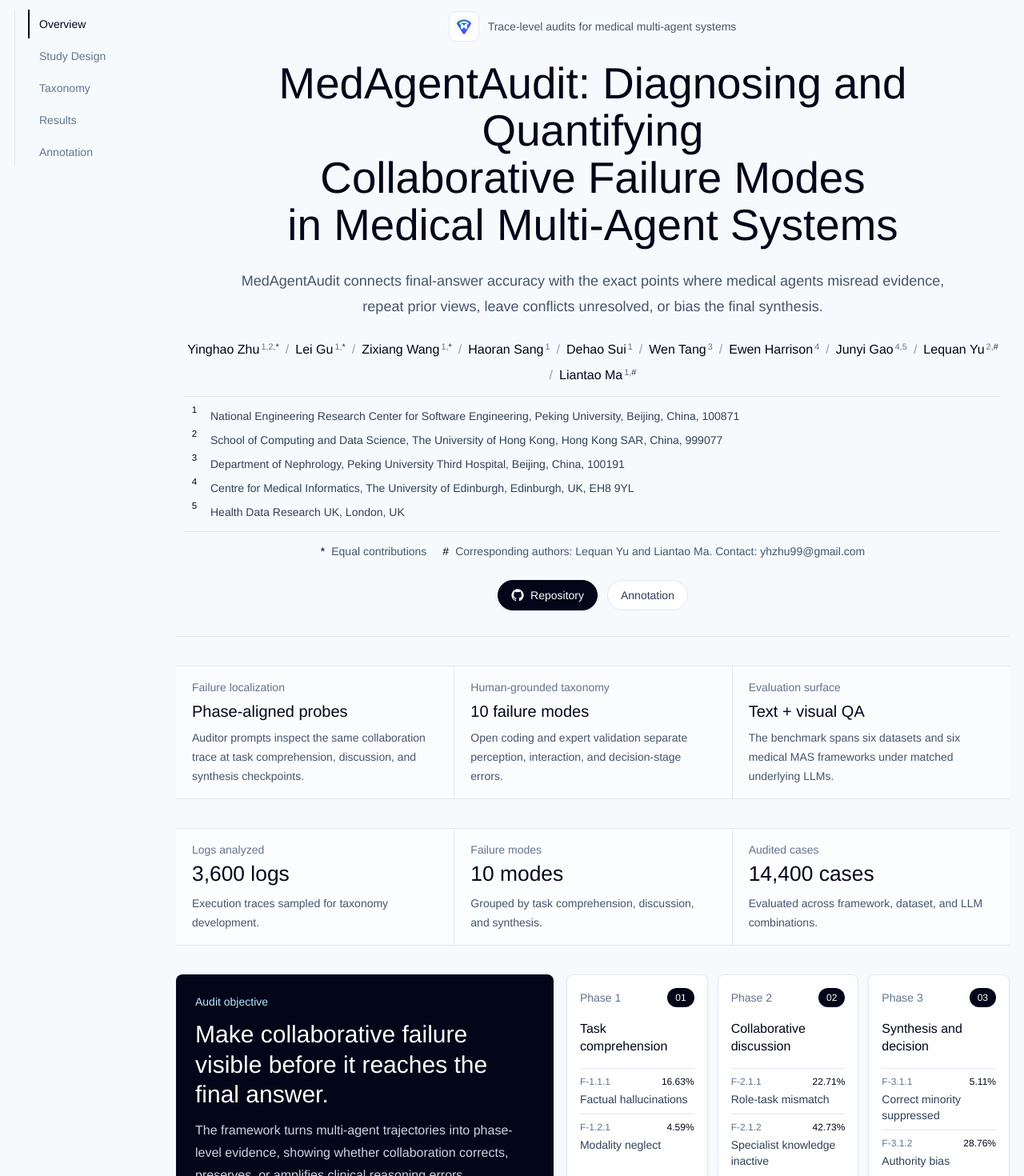
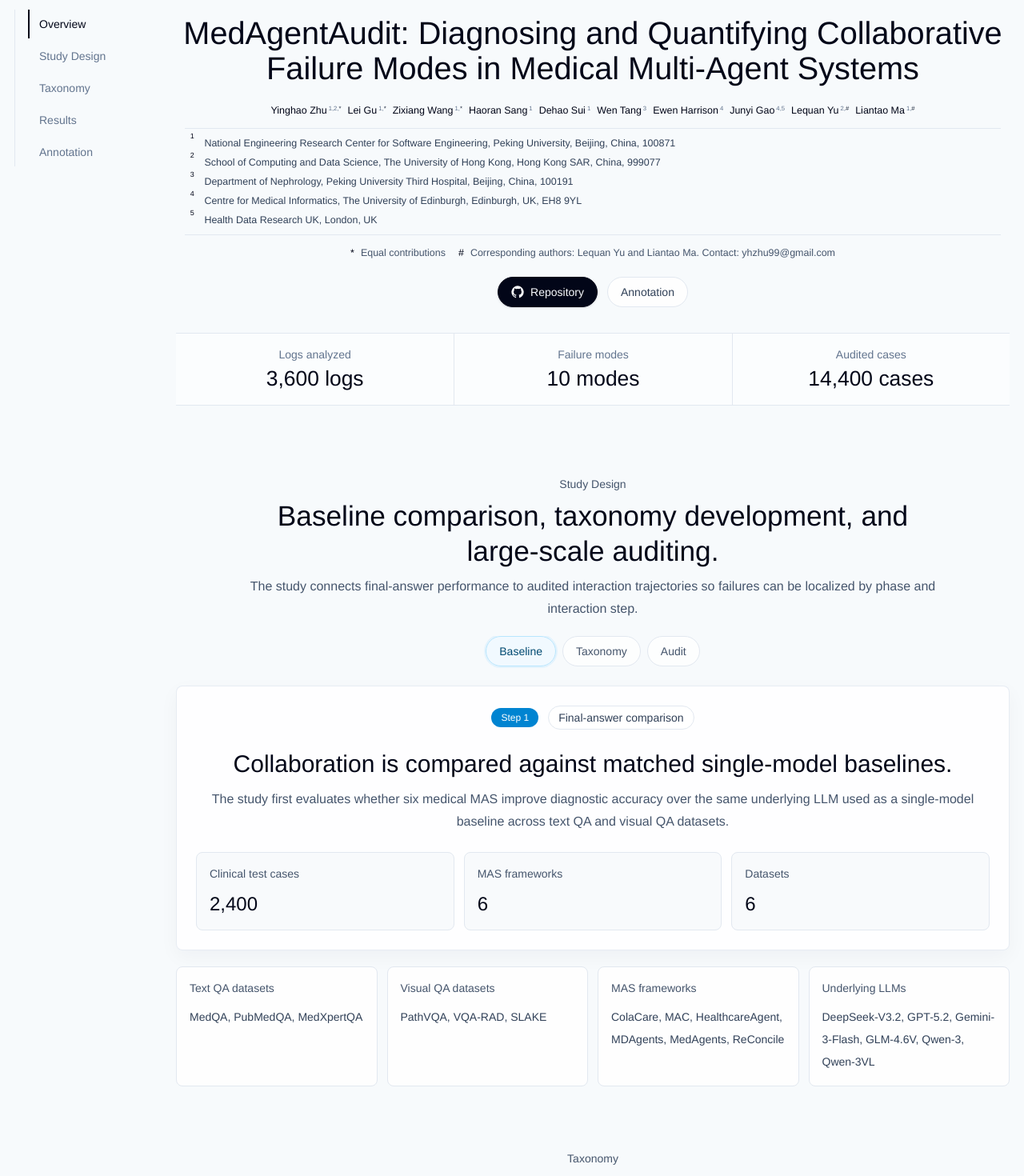
Before and after one commit to MedX-PKU/MedAgentAudit, a Vue app in the folder platform/: page / in a window 1280 px wide. Shown: the part 100-1570 px from the top of the page at 80% size. Built offline with nearby package versions, Linux system fonts and the light colour scheme.

Commit message:
fix(platform): tighten home page header

```diff
--- a/platform/src/content/site.ts
+++ b/platform/src/content/site.ts
@@ -2,41 +2,9 @@ export const projectMeta = {
   name: 'MedAgentAudit',
   title: 'MedAgentAudit: Diagnosing and Quantifying Collaborative Failure Modes in Medical Multi-Agent Systems',
   titleLines: [
-    'MedAgentAudit: Diagnosing and Quantifying',
-    'Collaborative Failure Modes',
-    'in Medical Multi-Agent Systems',
+    'MedAgentAudit: Diagnosing and Quantifying Collaborative',
+    'Failure Modes in Medical Multi-Agent Systems',
   ],
-  heroKicker: 'Trace-level audits for medical multi-agent systems',
-  heroSummary:
-    'MedAgentAudit connects final-answer accuracy with the exact points where medical agents misread evidence, repeat prior views, leave conflicts unresolved, or bias the final synthesis.',
-  heroHighlights: [
-    {
-      label: 'Failure localization',
-      value: 'Phase-aligned probes',
-      detail: 'Auditor prompts inspect the same collaboration trace at task comprehension, discussion, and synthesis checkpoints.',
-    },
-    {
-      label: 'Human-grounded taxonomy',
-      value: '10 failure modes',
-      detail: 'Open coding and expert validation separate perception, interaction, and decision-stage errors.',
-    },
-    {
-      label: 'Evaluation surface',
-      value: 'Text + visual QA',
-      detail: 'The benchmark spans six datasets and six medical MAS frameworks under matched underlying LLMs.',
-    },
-  ],
-  auditFocus: {
-    label: 'Audit objective',
-    title: 'Make collaborative failure visible before it reaches the final answer.',
-    body:
-      'The framework turns multi-agent trajectories into phase-level evidence, showing whether collaboration corrects, preserves, or amplifies clinical reasoning errors.',
-    stats: [
-      { label: 'Frameworks', value: '6' },
-      { label: 'Datasets', value: '6' },
-      { label: 'Auditor F1', value: '0.845' },
-    ],
-  },
   authors: [
     { name: 'Yinghao Zhu', marks: ['1', '2', '*'] },
     { name: 'Lei Gu', marks: ['1', '*'] },
@@ -103,17 +71,14 @@ export const projectFacts = [
   {
     label: 'Logs analyzed',
     value: '3,600 logs',
-    note: 'Execution traces sampled for taxonomy development.',
   },
   {
     label: 'Failure modes',
     value: '10 modes',
-    note: 'Grouped by task comprehension, discussion, and synthesis.',
   },
   {
     label: 'Audited cases',
     value: '14,400 cases',
-    note: 'Evaluated across framework, dataset, and LLM combinations.',
   },
 ]
 
--- a/platform/src/views/home/HomeView.vue
+++ b/platform/src/views/home/HomeView.vue
@@ -13,14 +13,12 @@ import {
   sectionNav,
   studyStages,
 } from '../../content/site'
-import { toBasePath } from '../../lib/assets'
 
 const activeStudyId = ref(studyStages[0]?.id ?? '')
 const activePhaseId = ref(phaseDeck[0]?.id ?? '')
 const activeSectionId = ref(sectionNav[0]?.id ?? 'overview')
 const firstStudy = studyStages[0]!
 const firstPhase = phaseDeck[0]!
-const brandIconUrl = toBasePath('branding/medagentaudit-icon.svg')
 let sectionObserver: IntersectionObserver | null = null
 
 const switcherButtonClass = (isActive: boolean) =>
@@ -116,50 +114,38 @@ onBeforeUnmount(() => {
           </nav>
         </div>
 
-        <section id="overview" class="scroll-mt-36 py-7 sm:py-9 xl:py-11">
-          <div class="mx-auto max-w-[1240px] space-y-8 sm:space-y-9">
-            <div class="space-y-6 border-b border-slate-200 pb-7 text-center sm:pb-8">
-              <div class="flex justify-center">
-                <div class="inline-flex items-center gap-3 text-sm font-medium text-slate-600">
-                  <img :src="brandIconUrl" alt="" class="h-9 w-9 rounded-lg bg-white p-1.5 ring-1 ring-slate-200" />
-                  <span>{{ projectMeta.heroKicker }}</span>
-                </div>
-              </div>
-
-              <h1 class="mx-auto max-w-[1120px] text-center text-[2.08rem] font-medium leading-[1.08] text-slate-950 sm:text-[2.85rem] lg:text-[3.15rem] xl:text-[3.42rem]">
-                <span v-for="line in projectMeta.titleLines" :key="line" class="block">
+        <section id="overview" class="scroll-mt-36 py-8 sm:py-10 xl:py-12">
+          <div class="mx-auto max-w-[1180px] space-y-7 sm:space-y-8">
+            <div class="space-y-5 text-center">
+              <h1 class="mx-auto max-w-[1180px] text-center text-[2rem] font-medium leading-[1.12] text-slate-950 sm:text-[2.35rem] lg:text-[2.28rem] xl:text-[2.48rem] 2xl:text-[2.62rem]">
+                <span v-for="line in projectMeta.titleLines" :key="line" class="block xl:whitespace-nowrap">
                   {{ line }}
                 </span>
               </h1>
 
-              <p class="mx-auto max-w-[880px] text-base leading-7 text-slate-600 sm:text-lg sm:leading-8">
-                {{ projectMeta.heroSummary }}
-              </p>
-
               <div class="mx-auto max-w-[1020px] space-y-3 text-slate-900">
-                <div class="flex flex-wrap items-baseline justify-center gap-x-2 gap-y-1 text-[0.98rem] leading-7 sm:text-base">
-                  <template v-for="(author, index) in formattedAuthors" :key="author.name">
-                    <span class="inline-flex items-baseline">
+                <div class="flex flex-nowrap items-baseline justify-center gap-x-0.5 whitespace-nowrap text-[0.38rem] leading-4 text-slate-900 sm:gap-x-2 sm:text-[0.72rem] sm:leading-5 lg:text-[0.76rem] xl:text-[0.78rem]">
+                  <template v-for="author in formattedAuthors" :key="author.name">
+                    <span class="inline-flex items-baseline whitespace-nowrap">
                       <span class="font-medium text-slate-950">{{ author.name }}</span>
-                      <sup v-if="author.formattedMarks.length" class="ml-0.5 text-[0.68rem] font-medium leading-none text-slate-500">
+                      <sup v-if="author.formattedMarks.length" class="ml-0.5 text-[0.25rem] font-medium leading-none text-slate-500 sm:text-[0.48rem]">
                         <template v-for="(mark, markIndex) in author.formattedMarks" :key="`${author.name}-${mark}-${markIndex}`">
                           <span :class="isNumericAuthorMark(mark) ? 'text-slate-500' : 'text-slate-800'">{{ mark }}</span>
                           <span v-if="markIndex < author.formattedMarks.length - 1">,</span>
                         </template>
                       </sup>
                     </span>
-                    <span v-if="index < formattedAuthors.length - 1" class="text-slate-400">/</span>
                   </template>
                 </div>
 
-                <div class="space-y-1.5 border-y border-slate-200 py-3 text-center text-sm leading-6 text-slate-700">
-                  <div v-for="item in projectMeta.affiliations" :key="item.mark" class="grid grid-cols-[1.5rem_minmax(0,1fr)] gap-2">
-                    <sup class="pt-1 text-[0.72rem] font-medium leading-none text-slate-950">{{ item.mark }}</sup>
+                <div class="space-y-1 border-y border-slate-200 py-2 text-center text-[0.72rem] leading-5 text-slate-700 sm:text-[0.78rem]">
+                  <div v-for="item in projectMeta.affiliations" :key="item.mark" class="grid grid-cols-[1.15rem_minmax(0,1fr)] gap-1.5">
+                    <sup class="pt-0.5 text-[0.52rem] font-medium leading-none text-slate-950 sm:text-[0.56rem]">{{ item.mark }}</sup>
                     <span class="text-left">{{ item.text }}</span>
                   </div>
                 </div>
 
-                <div class="flex flex-wrap justify-center gap-x-5 gap-y-1 text-sm leading-6 text-slate-600">
+                <div class="flex flex-wrap justify-center gap-x-4 gap-y-1 text-[0.72rem] leading-5 text-slate-600 sm:text-[0.78rem]">
                   <div v-for="item in projectMeta.notes" :key="item.mark" class="inline-flex gap-2">
                     <span class="font-medium text-slate-950">{{ item.mark }}</span>
                     <span>{{ item.text }}</span>
@@ -215,71 +201,10 @@ onBeforeUnmount(() => {
               </div>
             </div>
 
-            <div class="grid border-y border-slate-200 bg-white/58 md:grid-cols-3">
-              <div
-                v-for="highlight in projectMeta.heroHighlights"
-                :key="highlight.label"
-                class="border-slate-200 px-5 py-4 md:border-l first:md:border-l-0"
-              >
-                <div class="text-sm font-medium text-slate-500">{{ highlight.label }}</div>
-                <div class="mt-2 text-xl font-medium leading-tight text-slate-950">{{ highlight.value }}</div>
-                <p class="mt-2 text-sm leading-6 text-slate-600">{{ highlight.detail }}</p>
-              </div>
-            </div>
-
             <div class="grid border-y border-slate-200 bg-white/54 sm:grid-cols-3">
-              <div v-for="fact in projectFacts" :key="fact.label" class="border-slate-200 px-5 py-4 sm:border-l first:sm:border-l-0">
+              <div v-for="fact in projectFacts" :key="fact.label" class="border-slate-200 px-5 py-4 text-center sm:border-l first:sm:border-l-0">
                 <div class="text-sm text-slate-500">{{ fact.label }}</div>
                 <div class="mt-1 text-[1.65rem] font-medium leading-tight text-slate-950">{{ fact.value }}</div>
-                <p class="mt-2 text-sm leading-6 text-slate-600">{{ fact.note }}</p>
-              </div>
-            </div>
-
-            <div class="grid gap-4 border-b border-slate-200 pb-8 lg:grid-cols-[minmax(0,0.92fr)_minmax(0,1.08fr)]">
-              <div class="flex flex-col justify-between rounded-lg bg-slate-950 p-5 text-white sm:p-6">
-                <div class="space-y-3">
-                  <div class="text-sm font-medium text-sky-200">{{ projectMeta.auditFocus.label }}</div>
-                  <h2 class="font-display text-2xl font-medium leading-tight sm:text-3xl">
-                    {{ projectMeta.auditFocus.title }}
-                  </h2>
-                  <p class="text-sm leading-6 text-slate-300 sm:text-base sm:leading-7">
-                    {{ projectMeta.auditFocus.body }}
-                  </p>
-                </div>
-
-                <div class="mt-6 grid grid-cols-3 gap-3 border-t border-white/10 pt-5">
-                  <div v-for="stat in projectMeta.auditFocus.stats" :key="stat.label">
-                    <div class="text-[1.35rem] font-medium leading-tight">{{ stat.value }}</div>
-                    <div class="mt-1 text-xs leading-5 text-slate-400">{{ stat.label }}</div>
-                  </div>
-                </div>
-              </div>
-
-              <div class="grid gap-3 sm:grid-cols-3">
-                <div
-                  v-for="(phase, index) in phaseDeck"
-                  :key="phase.id"
-                  class="rounded-lg border border-slate-200 bg-white/82 p-4 shadow-sm shadow-slate-950/5"
-                >
-                  <div class="flex items-center justify-between gap-3">
-                    <span class="text-sm font-medium text-slate-500">{{ phase.label }}</span>
-                    <span class="rounded-full bg-slate-950 px-2.5 py-1 text-xs font-medium text-white">0{{ index + 1 }}</span>
-                  </div>
-                  <div class="mt-4 text-base font-medium leading-snug text-slate-950">{{ phase.kicker }}</div>
-                  <div class="mt-4 space-y-2">
-                    <div
-                      v-for="mode in phase.modes.slice(0, 2)"
-                      :key="`${phase.id}-${mode.code}`"
-                      class="border-t border-slate-200 pt-2"
-                    >
-                      <div class="flex items-baseline justify-between gap-3">
-                        <span class="text-xs font-medium text-slate-500">{{ mode.code }}</span>
-                        <span class="text-xs font-medium text-slate-950">{{ mode.rate }}</span>
-                      </div>
-                      <div class="mt-1 text-sm leading-5 text-slate-700">{{ mode.label }}</div>
-                    </div>
-                  </div>
-                </div>
               </div>
             </div>
           </div>
```
